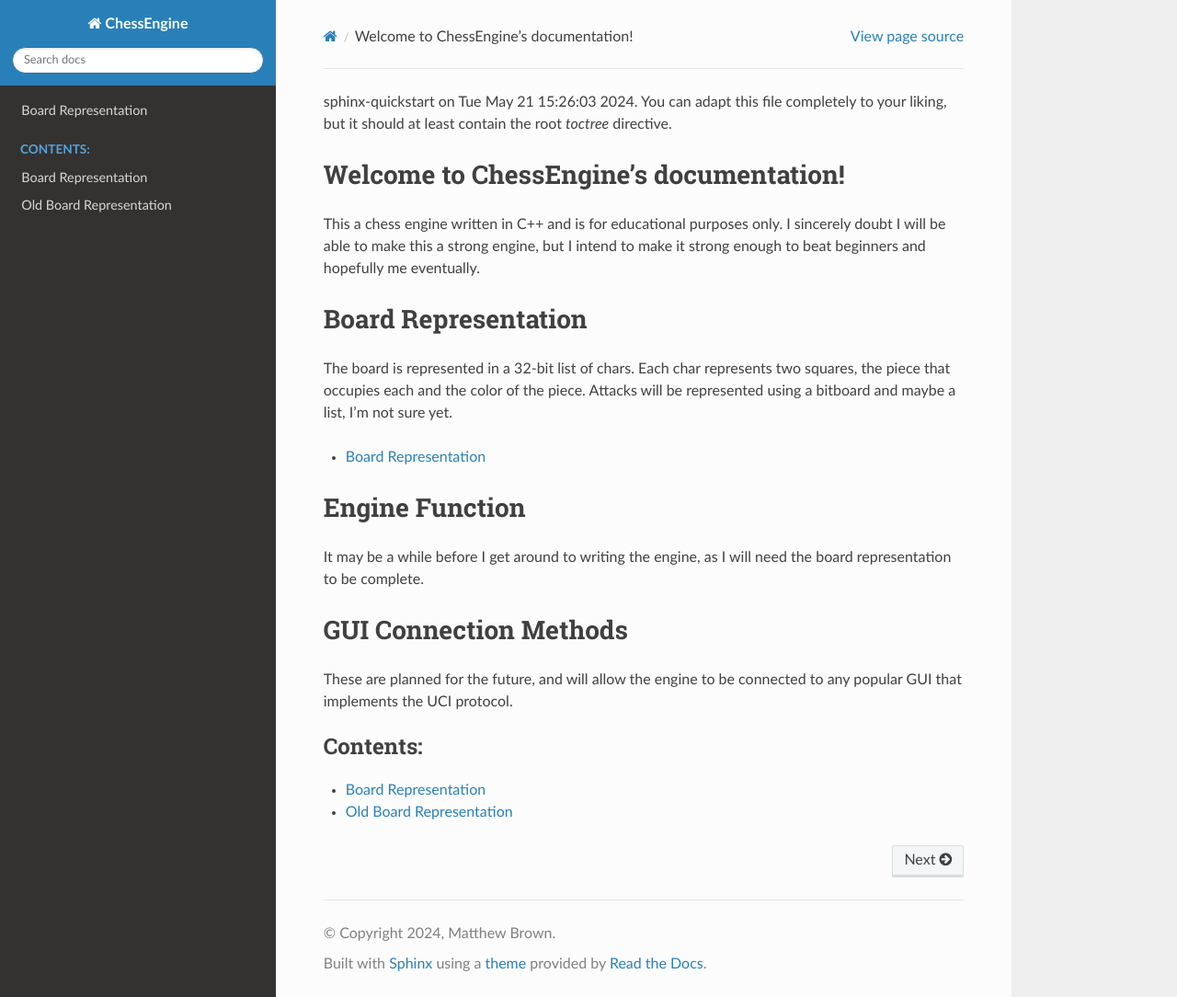
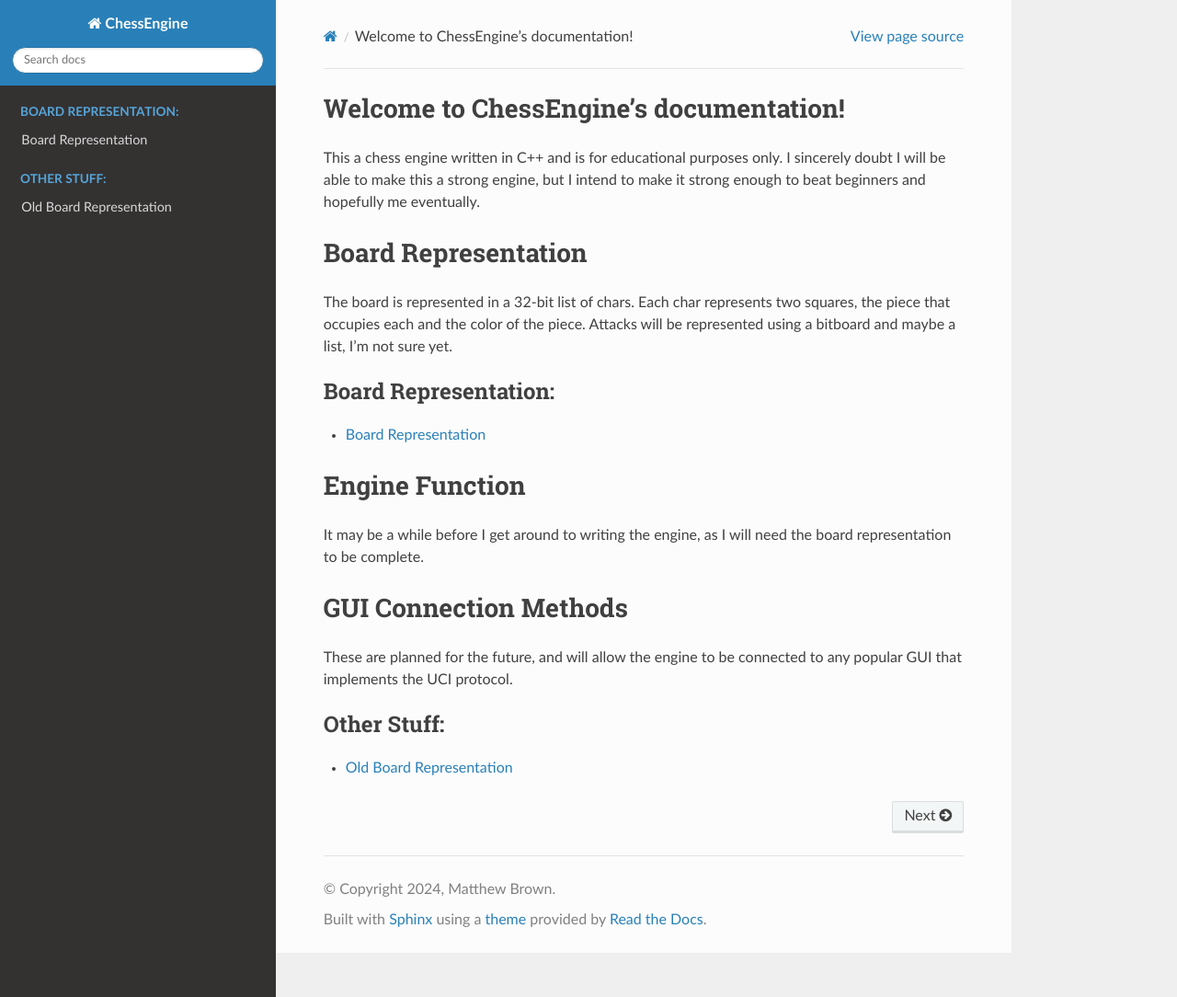
Before and after one commit to fieryknight2/CXXChessEngine, a Sphinx documentation site: the page built from docs/sphinx/index.rst, in a window 1280 px wide and 1084 px high. Shown: the whole window at 92% size. Built offline with Sphinx 7.4.7 and the Read the Docs theme 2.0.0, drawn with Linux system fonts in a browser that asks for light colours; pages that are not in the unit, such as notebooks, are missing from menus.

Commit message:
Removed unnecessary comment and fixed captions

```diff
--- a/docs/sphinx/index.rst
+++ b/docs/sphinx/index.rst
@@ -1,8 +1,3 @@
-.. ChessEngine documentation master file, created by
-sphinx-quickstart on Tue May 21 15:26:03 2024.
-You can adapt this file completely to your liking, but it should at least
-contain the root `toctree` directive.
-
 Welcome to ChessEngine's documentation!
 =======================================
 
@@ -36,7 +32,6 @@
 
 .. toctree::
    :maxdepth: 2
-   :caption: Contents:
+   :caption: Other Stuff:
 
-   board/board_representation
    board/old
```
Also changed, not shown: other parts of docs/sphinx/index.rst (+1 -0 lines).
